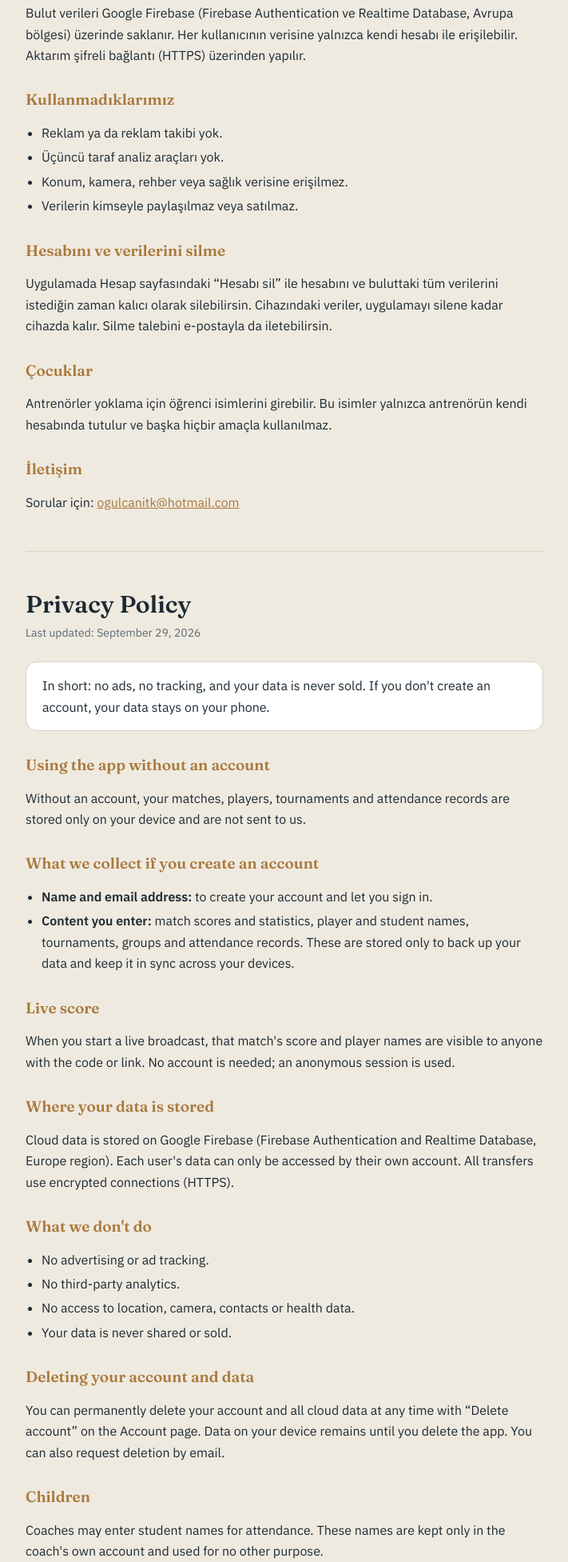
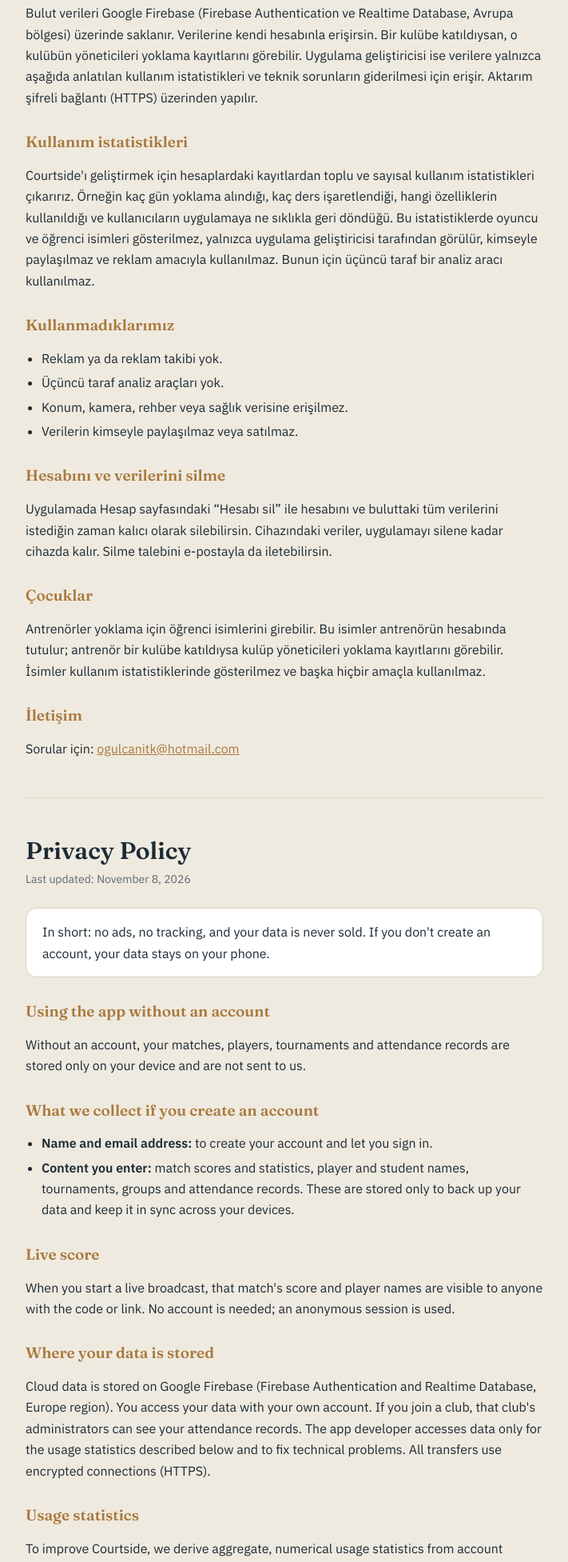
Before and after one commit to ogiterzi/Kort-Kenari, a plain HTML site: page gizlilik.html in a window 1280 px wide. Shown: the part 847-2800 px from the top of the page at 80% size, without its empty margins (284-995 px from the left). Drawn offline with Linux system fonts and the light colour scheme.

Commit message:
Add files via upload

```diff
--- a/gizlilik.html
+++ b/gizlilik.html
@@ -41,7 +41,7 @@
 
   <section id="tr" lang="tr">
     <h1>Gizlilik Politikası</h1>
-    <p class="date">Son güncelleme: 29 Eylül 2026</p>
+    <p class="date">Son güncelleme: 8 Kasım 2026</p>
 
     <div class="box">Kısaca: Reklam yok, takip yok, verilerin satılmaz. Hesap açmazsan verilerin sadece telefonunda kalır.</div>
 
@@ -58,7 +58,10 @@
     <p>Canlı yayın başlattığında o maçın skoru ve oyuncu isimleri, kodu veya linki bilen herkesin görebileceği şekilde paylaşılır. Yayın için hesap gerekmez; anonim bir oturum kullanılır.</p>
 
     <h2>Verilerin nerede saklanır?</h2>
-    <p>Bulut verileri Google Firebase (Firebase Authentication ve Realtime Database, Avrupa bölgesi) üzerinde saklanır. Her kullanıcının verisine yalnızca kendi hesabı ile erişilebilir. Aktarım şifreli bağlantı (HTTPS) üzerinden yapılır.</p>
+    <p>Bulut verileri Google Firebase (Firebase Authentication ve Realtime Database, Avrupa bölgesi) üzerinde saklanır. Verilerine kendi hesabınla erişirsin. Bir kulübe katıldıysan, o kulübün yöneticileri yoklama kayıtlarını görebilir. Uygulama geliştiricisi ise verilere yalnızca aşağıda anlatılan kullanım istatistikleri ve teknik sorunların giderilmesi için erişir. Aktarım şifreli bağlantı (HTTPS) üzerinden yapılır.</p>
+
+    <h2>Kullanım istatistikleri</h2>
+    <p>Courtside'ı geliştirmek için hesaplardaki kayıtlardan toplu ve sayısal kullanım istatistikleri çıkarırız. Örneğin kaç gün yoklama alındığı, kaç ders işaretlendiği, hangi özelliklerin kullanıldığı ve kullanıcıların uygulamaya ne sıklıkla geri döndüğü. Bu istatistiklerde oyuncu ve öğrenci isimleri gösterilmez, yalnızca uygulama geliştiricisi tarafından görülür, kimseyle paylaşılmaz ve reklam amacıyla kullanılmaz. Bunun için üçüncü taraf bir analiz aracı kullanılmaz.</p>
 
     <h2>Kullanmadıklarımız</h2>
     <ul>
@@ -72,7 +75,7 @@
     <p>Uygulamada Hesap sayfasındaki “Hesabı sil” ile hesabını ve buluttaki tüm verilerini istediğin zaman kalıcı olarak silebilirsin. Cihazındaki veriler, uygulamayı silene kadar cihazda kalır. Silme talebini e-postayla da iletebilirsin.</p>
 
     <h2>Çocuklar</h2>
-    <p>Antrenörler yoklama için öğrenci isimlerini girebilir. Bu isimler yalnızca antrenörün kendi hesabında tutulur ve başka hiçbir amaçla kullanılmaz.</p>
+    <p>Antrenörler yoklama için öğrenci isimlerini girebilir. Bu isimler antrenörün hesabında tutulur; antrenör bir kulübe katıldıysa kulüp yöneticileri yoklama kayıtlarını görebilir. İsimler kullanım istatistiklerinde gösterilmez ve başka hiçbir amaçla kullanılmaz.</p>
 
     <h2>İletişim</h2>
     <p>Sorular için: <a href="mailto:ogulcanitk@hotmail.com">ogulcanitk@hotmail.com</a></p>
@@ -82,7 +85,7 @@
 
   <section id="en" lang="en">
     <h1>Privacy Policy</h1>
-    <p class="date">Last updated: September 29, 2026</p>
+    <p class="date">Last updated: November 8, 2026</p>
 
     <div class="box">In short: no ads, no tracking, and your data is never sold. If you don't create an account, your data stays on your phone.</div>
 
@@ -99,7 +102,10 @@
     <p>When you start a live broadcast, that match's score and player names are visible to anyone with the code or link. No account is needed; an anonymous session is used.</p>
 
     <h2>Where your data is stored</h2>
-    <p>Cloud data is stored on Google Firebase (Firebase Authentication and Realtime Database, Europe region). Each user's data can only be accessed by their own account. All transfers use encrypted connections (HTTPS).</p>
+    <p>Cloud data is stored on Google Firebase (Firebase Authentication and Realtime Database, Europe region). You access your data with your own account. If you join a club, that club's administrators can see your attendance records. The app developer accesses data only for the usage statistics described below and to fix technical problems. All transfers use encrypted connections (HTTPS).</p>
+
+    <h2>Usage statistics</h2>
+    <p>To improve Courtside, we derive aggregate, numerical usage statistics from account records, for example how many days attendance was taken, how many lessons were logged, which features are used and how often people come back to the app. Player and student names are not shown in these statistics; they are seen only by the app developer, never shared and never used for advertising. No third-party analytics tool is used for this.</p>
 
     <h2>What we don't do</h2>
     <ul>
@@ -113,7 +119,7 @@
     <p>You can permanently delete your account and all cloud data at any time with “Delete account” on the Account page. Data on your device remains until you delete the app. You can also request deletion by email.</p>
 
     <h2>Children</h2>
-    <p>Coaches may enter student names for attendance. These names are kept only in the coach's own account and used for no other purpose.</p>
+    <p>Coaches may enter student names for attendance. These names are kept in the coach's account; if the coach joins a club, the club's administrators can see attendance records. Names are not shown in usage statistics and are used for no other purpose.</p>
 
     <h2>Contact</h2>
     <p>Questions: <a href="mailto:ogulcanitk@hotmail.com">ogulcanitk@hotmail.com</a></p>
```
